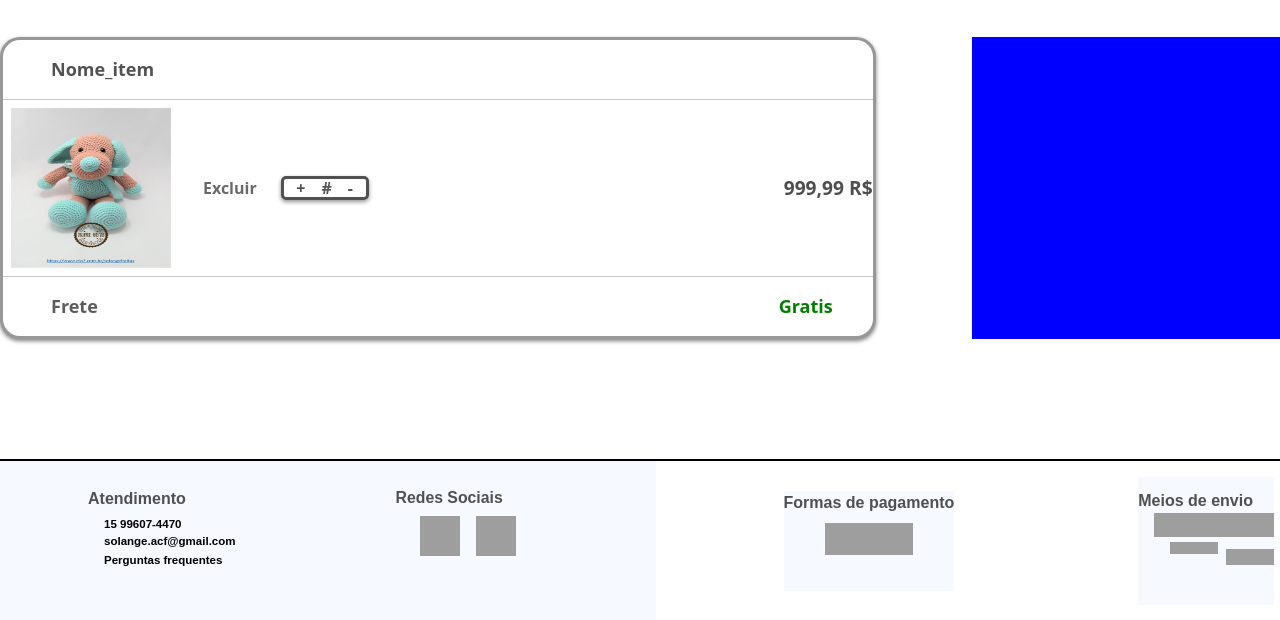
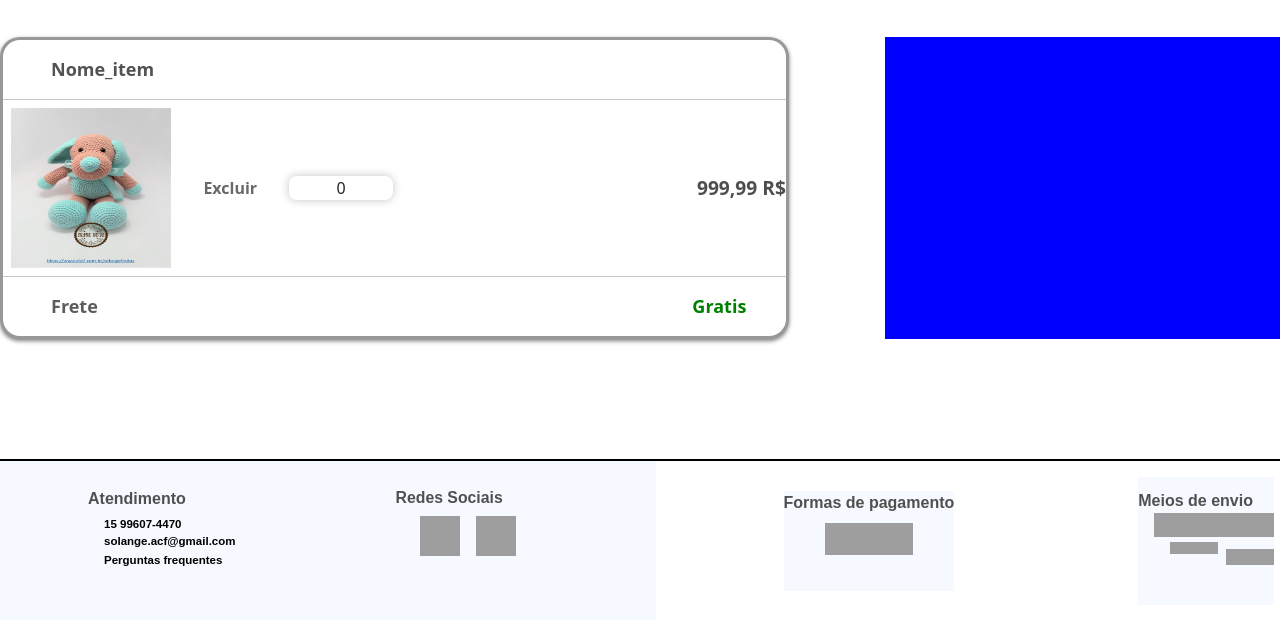
Before and after one commit to PedroMTG/TCC, a PHP site: page /carrinho.php in a window 1280 px wide. Shown: the part 163-783 px from the top of the page. Run offline with PHP 8.4, Linux system fonts and the light colour scheme; some libraries are stand-ins or nearby versions; grey boxes are pictures that could not be loaded.

Commit message:
botao mais-menos criado

```diff
--- a/CSS/carrinho.css
+++ b/CSS/carrinho.css
@@ -11,6 +11,7 @@
     .carrinho-esquerdo{
         width: 120vh;
     }
+
     .carrinho-direito{
         width: 60vh;
         background-color: blue;
@@ -23,6 +24,7 @@
         border-color: rgba(0, 0, 0, 0.402);
         box-shadow: 0px 2px 4px rgba(0, 0, 0, 0.514);
     }
+
     .item-nome{
         color: rgba(0, 0, 0, 0.68);
         margin: 2vh 0vh 2vh 6vh;
@@ -33,50 +35,60 @@
         display: flex;
         flex-direction: row;
         align-items: center;
-        justify-content: center;
+        justify-content: space-around;
         gap: 3vh;
     }
+
     .item-foto{
-        height: 20vh;
-        width: 20vh;
-        background-color: blue;
+        display: flex;
+        flex-direction: row;
+        align-items: center;
+        gap: 4vh;
         border-radius: 1vh;
         margin: 1vh;
     }
+
     .foto-img{
         height: 20vh;
         width: 20vh;
     }
-    .divisao-excluir{
+
+    .botao-excluir{
+        font-weight: bold;
+        color: rgba(0, 0, 0, 0.589);
+        cursor: pointer;
+    }
+
+    .carrinhoA {
+        background-color: #fff;
+        border-radius: 8px;
+        box-shadow: 0 0 10px rgba(0, 0, 0, 0.235);
+        width: 13vh;
+        margin: 0 auto;
+    }
+
+    .adicionar{color: blue;}
+    .remover{color: gray;}
+
+    .item  i{
+        cursor: pointer;
+        font-weight: bold;
+        font-size: small;
+    }
+
+    .item-carrinho{
         display: flex;
         flex-direction: row;
         align-items: center;
         justify-content: center;
-        gap: 3vh;
-        font-weight: bold;
-        color: rgba(0, 0, 0, 0.589);
-    }
-    .botao-mais{
-        display: flex;
-        flex-direction: row;
-        align-items: center;
-        justify-content: center;
-        margin-right: 20vh;
         gap: 2vh;
-        height: 3vh;
-        width: 11vh;
-        border-radius: 5px;
-        border-style: solid;
-        box-shadow: 0px 2px 4px rgba(0, 0, 0, 0.427);
-        font-weight: bold;
-        color: rgba(0, 0, 0, 0.683);
     }
 
     .item-preco{
         display: flex;
         flex-direction: row;
         justify-content: end;
-        width: 40vh;
+        width: 45vh;
         color: rgba(0, 0, 0, 0.696);
         font-size: larger;
         font-weight: bold;
--- a/JS/script.js
+++ b/JS/script.js
@@ -17,3 +17,21 @@
 document.querySelectorAll('input[type="text"]').forEach(input => {
 input.setAttribute('spellcheck', 'false');
 });
+
+
+// script botão aumentar do carrinho
+document.addEventListener('DOMContentLoaded', function() {
+    document.querySelectorAll('.adicionar, .remover').forEach(botao => {
+      botao.addEventListener('click', function() {
+        const item = this.parentElement;
+        const quantidadeElemento = item.querySelector('.quantidade');
+        let quantidade = parseInt(quantidadeElemento.textContent);
+
+        if (this.classList.contains('adicionar')) {
+          quantidadeElemento.textContent = ++quantidade;
+        } else if (quantidade > 0) {
+          quantidadeElemento.textContent = --quantidade;
+        }
+      });
+    });
+  });
--- a/carrinho.php
+++ b/carrinho.php
@@ -24,17 +24,17 @@
                 <div class="item-nome">Nome_item</div>
                 <hr>
                 <div class="item-meio">
-                    <div class="item-foto"><img src="img/cachorro.jpg" alt="" class="foto-img"></div>
-                    <div class="item-quantidade">
-                        <div class="divisao-excluir">
-                            <div class="botao-excluir">Excluir</div>
-                            <div class="botao-mais">
-                                <div class="aumentar">+</div>
-                                <div class="valor">#</div>
-                                <div class="diminuir">-</div>
+                    <div class="item-foto">
+                        <img src="img/cachorro.jpg" alt="" class="foto-img">
+                        <div class="botao-excluir">Excluir</div>
+                            <div class="carrinhoA">
+                                <div class="item-carrinho">
+                                    <i class="ph ph-plus adicionar"></i>
+                                    <span class="quantidade">0</span>
+                                    <i class="ph ph-minus remover"></i>
+                                </div>
                             </div>
                         </div>
-                    </div>
                     <div class="item-preco">999,99 R$</div>
                 </div>
                 <hr>
```
